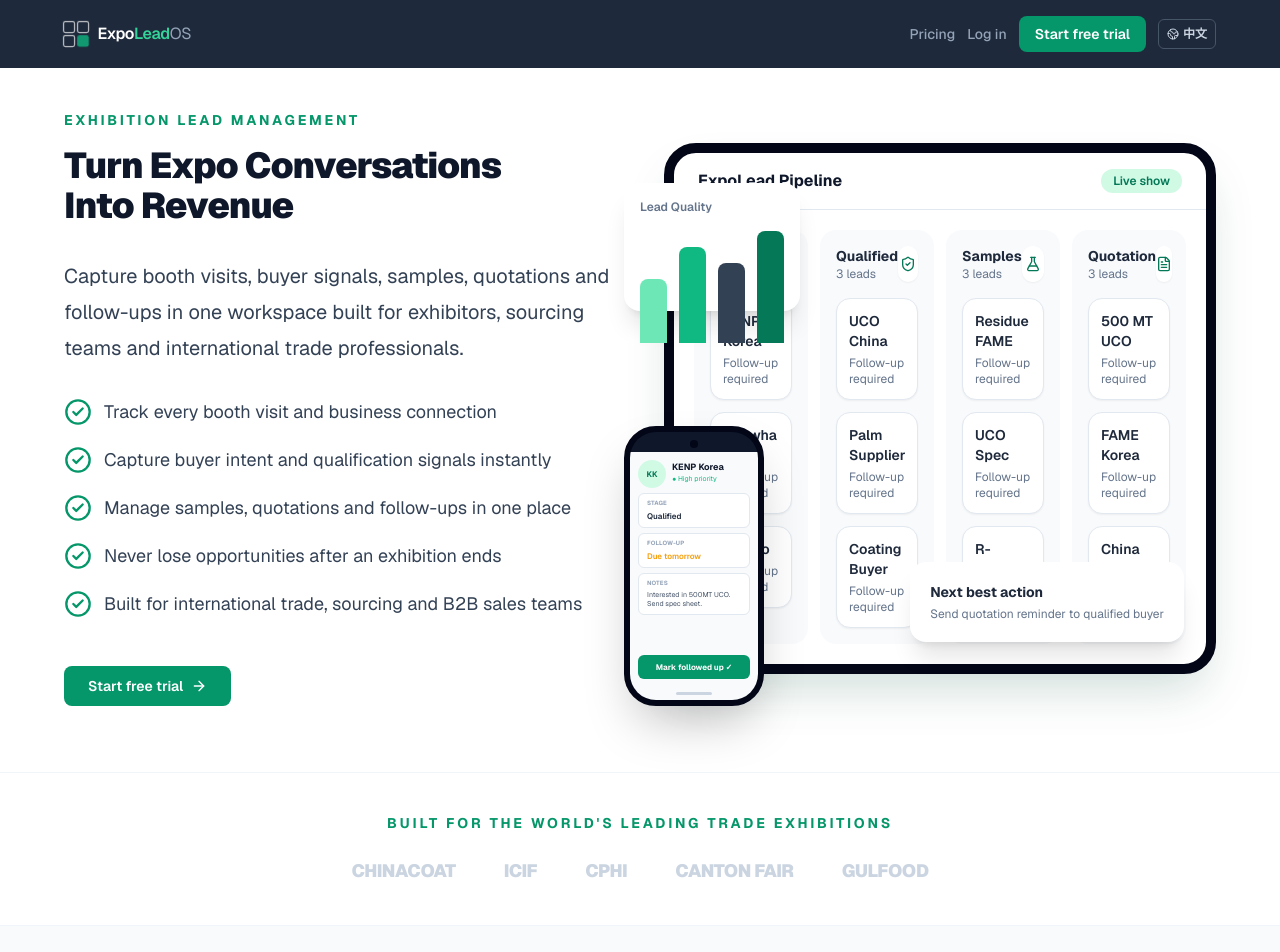
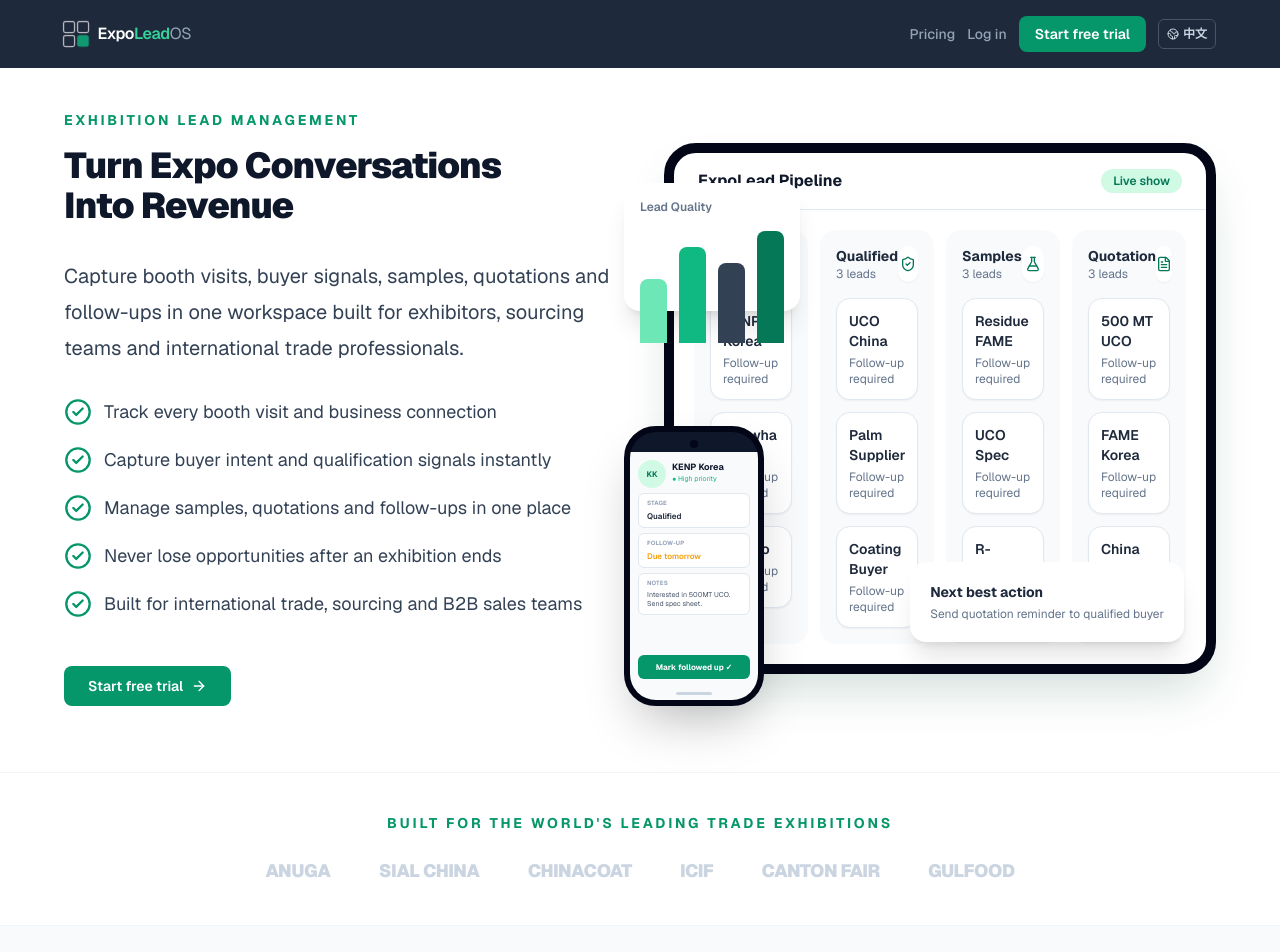
Before and after one commit to tradesoil-dev/expolead-os, a Next.js app: page / in a window 1280 px wide. Shown: the top 952 px of the page. Built offline with nearby package versions, Linux system fonts and the light colour scheme.

Commit message:
Add ANUGA and SIAL CHINA to exhibition strip

```diff
--- a/app/page.tsx
+++ b/app/page.tsx
@@ -41,7 +41,7 @@
     },
     expoStrip: {
       label: "Built for the world's leading trade exhibitions",
-      shows: ["CHINACOAT", "ICIF", "CPHI", "CANTON FAIR", "GULFOOD"],
+      shows: ["ANUGA", "SIAL CHINA", "CHINACOAT", "ICIF", "CANTON FAIR", "GULFOOD"],
     },
     testimonials: {
       label: "What early users say",
@@ -152,7 +152,7 @@
     },
     expoStrip: {
       label: "专为全球领先的贸易展会打造",
-      shows: ["CHINACOAT", "ICIF", "CPHI", "CANTON FAIR", "GULFOOD"],
+      shows: ["ANUGA", "SIAL CHINA", "CHINACOAT", "ICIF", "CANTON FAIR", "GULFOOD"],
     },
     testimonials: {
       label: "早期用户评价",
```
